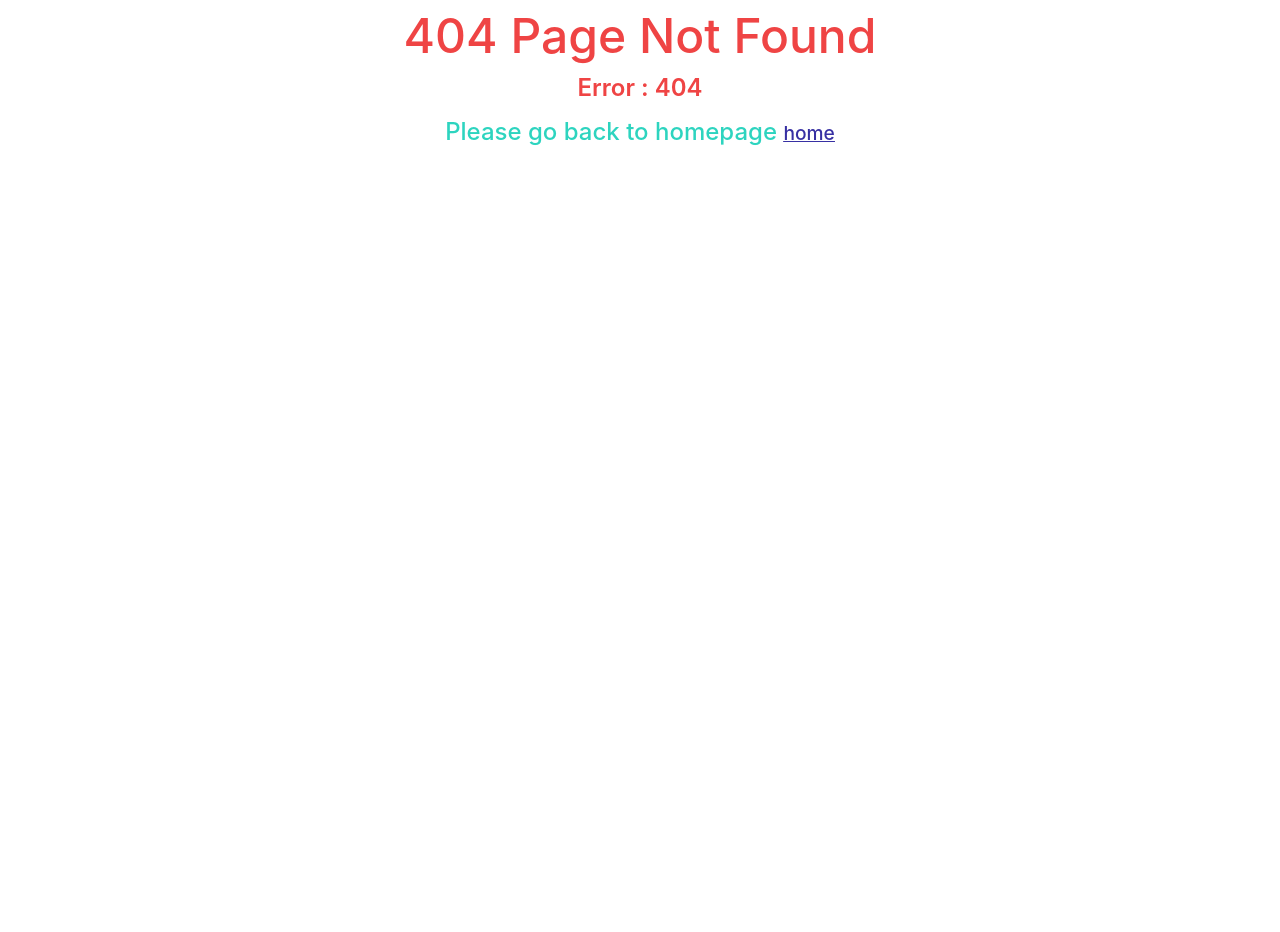
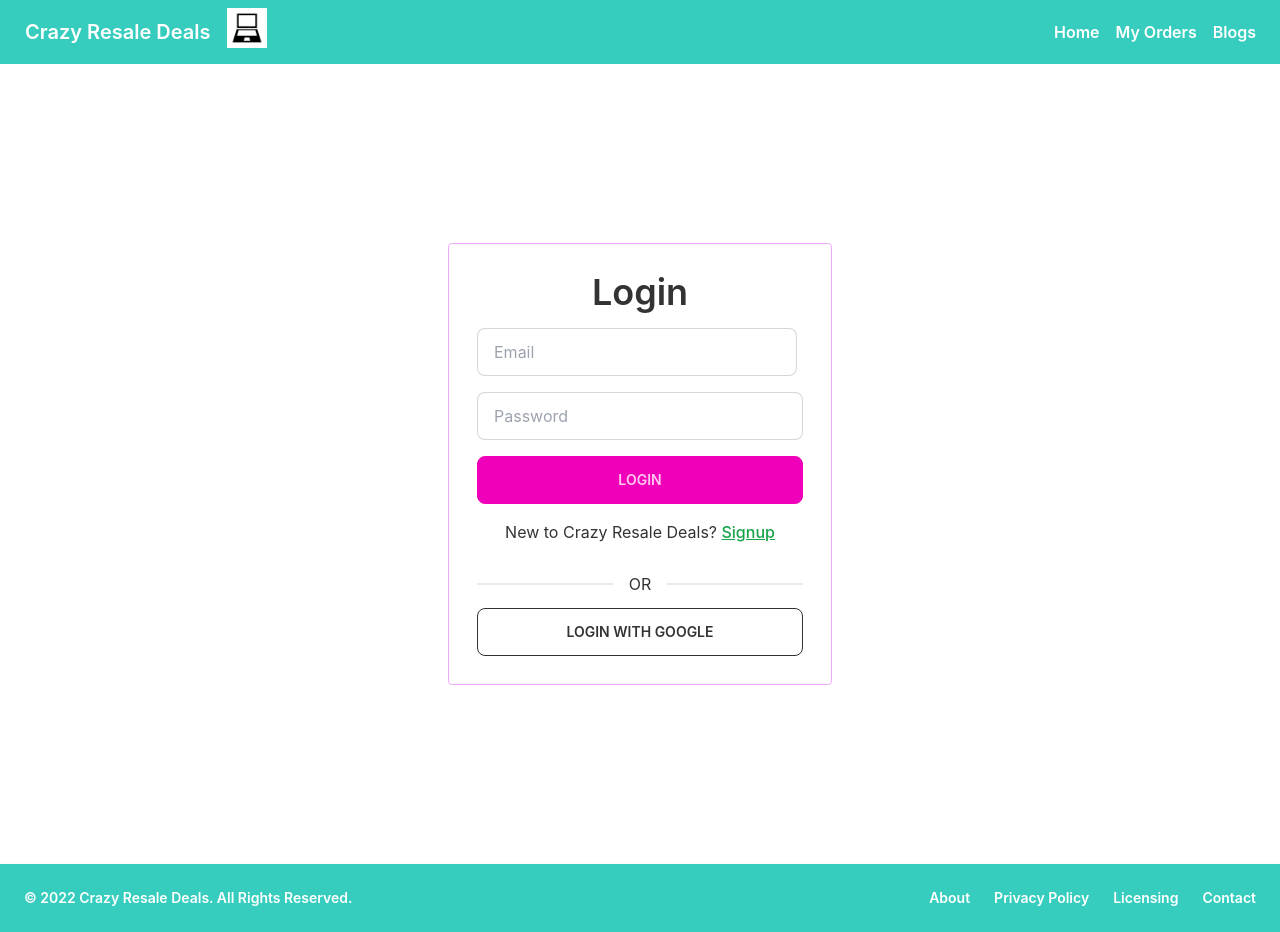
Before and after one commit to 440Siddik/crazy-resale-deals-client, a React (Create React App) app: page /login in a window 1280 px wide. Before the commit this address had no page. Before the commit the page ends 800 px from the top, so only its background shows below. Built offline with nearby package versions, Linux system fonts and the light colour scheme.

Commit message:
login page design done

```diff
--- a/package.json
+++ b/package.json
@@ -10,6 +10,7 @@
     "daisyui": "^2.42.1",
     "react": "^18.2.0",
     "react-dom": "^18.2.0",
+    "react-hook-form": "^7.39.7",
     "react-icons": "^4.6.0",
     "react-scripts": "5.0.1",
     "web-vitals": "^2.1.4"
--- /dev/null
+++ b/src/pages/Login/Login.js
@@ -0,0 +1,53 @@
+import React, { useState } from 'react';
+import { useForm } from "react-hook-form";
+import { Link } from 'react-router-dom';
+
+const Login = () => {
+const { register, handleSubmit } = useForm();
+const [data, setData] = useState("");
+const handleLogin = (data) => {
+console.log(data);
+}
+  return (
+    <div className="h-[800px] flex justify-center items-center">
+      <div className="w-96 p-7 rounded border border-fuchsia-300">
+        <h3 className="font-semibold text-4xl text-center">Login</h3>
+        <form onSubmit={handleSubmit(handleLogin)}>
+          <div className="form-control w-full my-4">
+            <input
+              {...register("email")}
+              type="email"
+              placeholder="Email"
+              className="input input-bordered w-full max-w-xs"
+            />
+          </div>
+          <div className="form-control w-full my-4">
+            <input
+              {...register("password")}
+              type="password"
+              placeholder="Password"
+              className="input input-bordered w-full"
+            />
+          </div>
+          <input
+            className="btn btn-secondary w-full"
+            value="Login"
+            type="submit"
+          />
+        </form>
+        <p className="text-center my-4">
+          New to Crazy Resale Deals?{" "}
+          <Link className="underline text-green-600 font-medium" to="/signup">
+            Signup
+          </Link>
+        </p>
+        <div className="flex flex-col w-full border-opacity-50">
+          <div className="divider">OR</div>
+        </div>
+        <button className="btn btn-outline w-full">Login With Google</button>
+      </div>
+    </div>
+  );
+};
+
+export default Login;
--- a/src/pages/Products/BookingModal/BookingModal.js
+++ b/src/pages/Products/BookingModal/BookingModal.js
@@ -1,9 +1,9 @@
 import React from 'react';
 
-const BookingModal = () => {
+const BookingModal = ({products}) => {
+  const {productName, resalePrice} = products
   return (
     <>
-      {/* Put this part before </body> tag */}
       <input type="checkbox" id="booking-modal" className="modal-toggle" />
       <div className="modal">
         <div className="modal-box relative">
@@ -13,13 +13,41 @@
           >
             ✕
           </label>
-          <h3 className="text-lg font-bold">
-            Congratulations random Internet user!
-          </h3>
-          <p className="py-4">
-            You've been selected for a chance to get one year of subscription to
-            use Wikipedia for free!
-          </p>
+          <h3 className="text-lg font-bold my-3">{productName}</h3>
+          <form className="py-4 grid grid-cols-1 gap-3">
+            <input type="text" className="input input-bordered w-full" />
+            <input type="text" className="input input-bordered w-full" />
+            <p className="font-medium">Product Name</p>
+            <input
+              type="text"
+              value={productName}
+              disabled
+              className="input input-bordered w-full"
+            />
+            <p className="font-medium">Price</p>
+            <input
+              type="text"
+              value={resalePrice}
+              disabled
+              className="input input-bordered w-full"
+            />
+            <input
+              type="text"
+              placeholder="Your Phone"
+              className="input input-bordered w-full"
+            />
+            <input
+              type="text"
+              placeholder="Meeting Location"
+              className="input input-bordered w-full"
+            />
+            <br />
+            <input
+              className="w-full btn btn-accent"
+              type="submit"
+              value="Submit"
+            />
+          </form>
         </div>
       </div>
     </>
--- a/src/pages/Products/ProductSectionCard.js
+++ b/src/pages/Products/ProductSectionCard.js
@@ -1,7 +1,7 @@
 import React from "react";
 import { Link } from "react-router-dom";
 import { FaCheck } from "react-icons/fa";
-const ProductSectionCard = ({ categorywiseProduct }) => {
+const ProductSectionCard = ({ categorywiseProduct, setProducts }) => {
   const {
     productName,
     sellerName,
@@ -62,6 +62,7 @@
             </div>
             <>
               <label
+                onClick={() => setProducts(categorywiseProduct)}
                 htmlFor="booking-modal"
                 className="btn btn-secondary my-4 absolute bottom-0"
               >
--- a/src/pages/Products/ProductsSection.js
+++ b/src/pages/Products/ProductsSection.js
@@ -1,4 +1,4 @@
-import React from "react";
+import React, { useState } from "react";
 import { useLoaderData } from "react-router-dom";
 import BookingModal from './BookingModal/BookingModal'
 
@@ -6,7 +6,7 @@
 
 const ProductsSection = () => {
   const categorywiseProducts = useLoaderData();
-
+const [products , setProducts] = useState('')
   return (
     <div>
       <h2 className="text-5xl my-10 text-orange-300 font-semibold text-center">
@@ -17,10 +17,12 @@
           <ProductSectionCard
             key={categorywiseProduct._id}
             categorywiseProduct={categorywiseProduct}
+            setProducts={setProducts}
           ></ProductSectionCard>
         ))}
       </div>
-   <BookingModal></BookingModal>
+      {products &&
+        <BookingModal products={products}></BookingModal>}
     </div>
   );
 };
--- a/src/pages/Shared/Navbar/Navbar.js
+++ b/src/pages/Shared/Navbar/Navbar.js
@@ -2,6 +2,20 @@
 import { Link } from 'react-router-dom';
 import logo from '../../../assets/logo.jpg'
 const Navbar = () => {
+  const menuItems = (
+    <>
+      <Link className="mr-4 font-semibold text-white" to="/home">
+        <li>Home</li>
+      </Link>
+      <Link className="mr-4 font-semibold text-white" to="/myorders">
+        <li>My Orders</li>
+      </Link>
+      <Link className="mr-4 font-semibold text-white" to="/blogs">
+        <li>Blogs</li>
+      </Link>
+    </>
+  );
+
   return (
     <div className="navbar bg-accent">
       <div className="navbar-start">
@@ -26,18 +40,18 @@
             tabIndex={0}
             className="menu menu-compact dropdown-content mt-3 p-2 shadow bg-base-100 rounded-box w-52"
           >
-            {/* menuitems  */}
+            {menuItems}
           </ul>
         </div>
-        <div className='flex'>
+        <div className="flex">
           <Link to="/" className="btn btn-ghost normal-case text-white text-xl">
             Crazy Resale Deals
           </Link>
-          <img src={logo} className='w-10 h-10' alt="" />
+          <img src={logo} className="w-10 h-10" alt="" />
         </div>
       </div>
-      <div className="navbar-center hidden lg:flex">
-        <ul className="menu menu-horizontal p-0">{/* menuitems */}</ul>
+      <div className="navbar-end hidden lg:flex">
+        <ul className="menu menu-horizontal">{menuItems}</ul>
       </div>
     </div>
   );
--- /dev/null
+++ b/src/pages/Signup/Signup.js
@@ -0,0 +1,11 @@
+import React from 'react';
+
+const Signup = () => {
+  return (
+    <div>
+
+    </div>
+  );
+};
+
+export default Signup;
```
Also changed, not shown: src/Routes/Routes.js (+10 -0 lines), 1 other file (tests, documents, lock files or other folders). Lines whose indentation alone changed are shown as unchanged.
